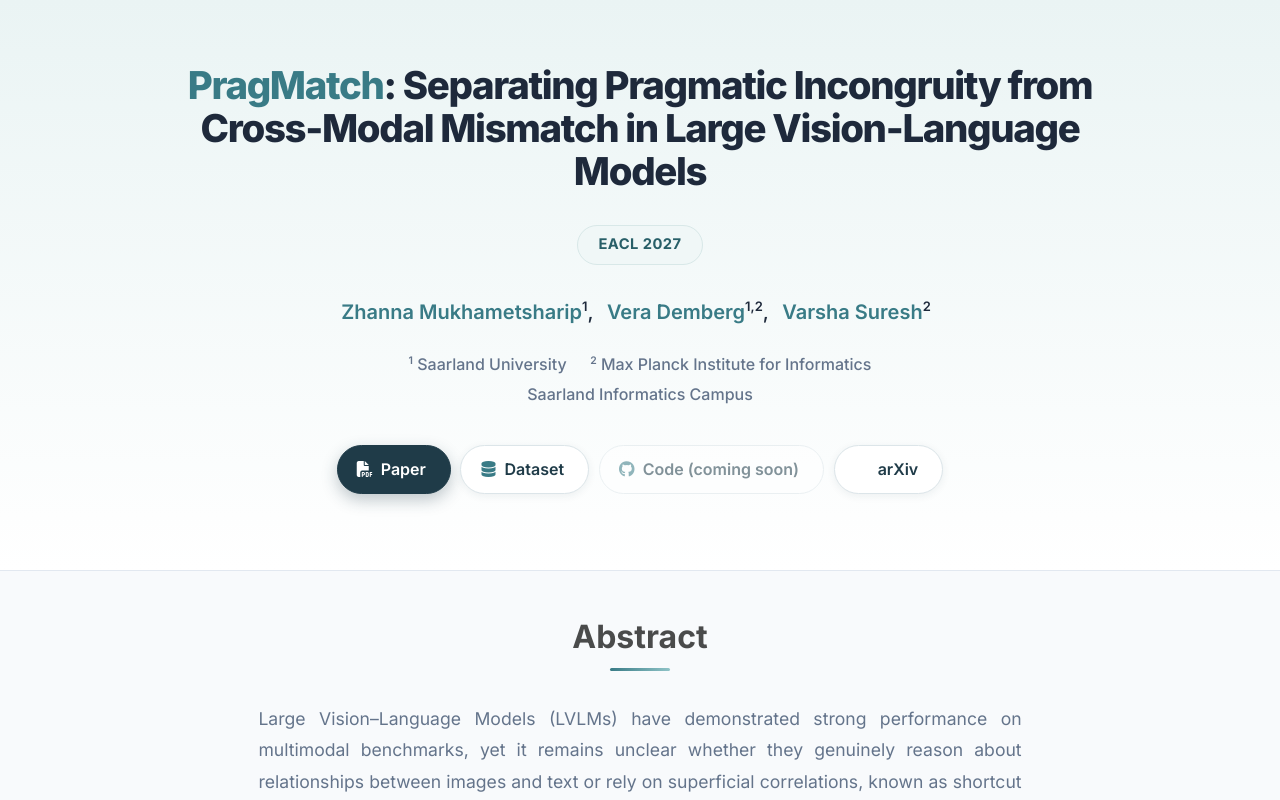
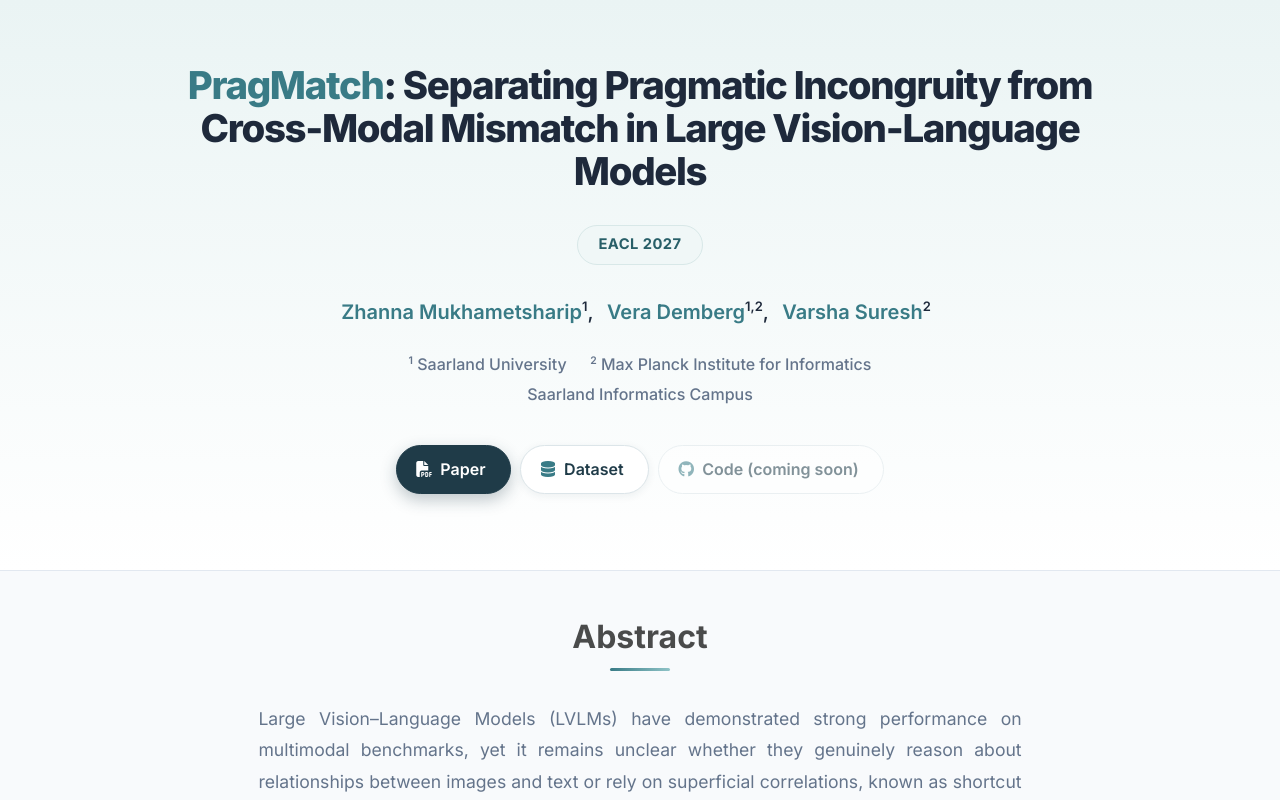
Before and after one commit to zh021120/pragmatch-project-page, a plain HTML site: page index.html in a window 1280 px wide. Shown: the top 800 px of the page. Drawn offline with nearby package versions, Linux system fonts and the light colour scheme; files that its build step writes are made by us from their sources; some icons are missing.

Commit message:
Update index.html

```diff
--- a/index.html
+++ b/index.html
@@ -479,19 +479,6 @@ main#main-content .hero {
                   </a>
                 </span>
 
-                <!-- arXiv -->
-                <span class="link-block">
-                  <a href="https://arxiv.org/abs/2608.09772"
-                     target="_blank"
-                     rel="noopener noreferrer"
-                     class="external-link button is-normal is-rounded is-dark">
-                    <span class="icon">
-                      <i class="ai ai-arxiv"></i>
-                    </span>
-                    <span>arXiv</span>
-                  </a>
-                </span>
-
               </div>
             </div>
 
```
